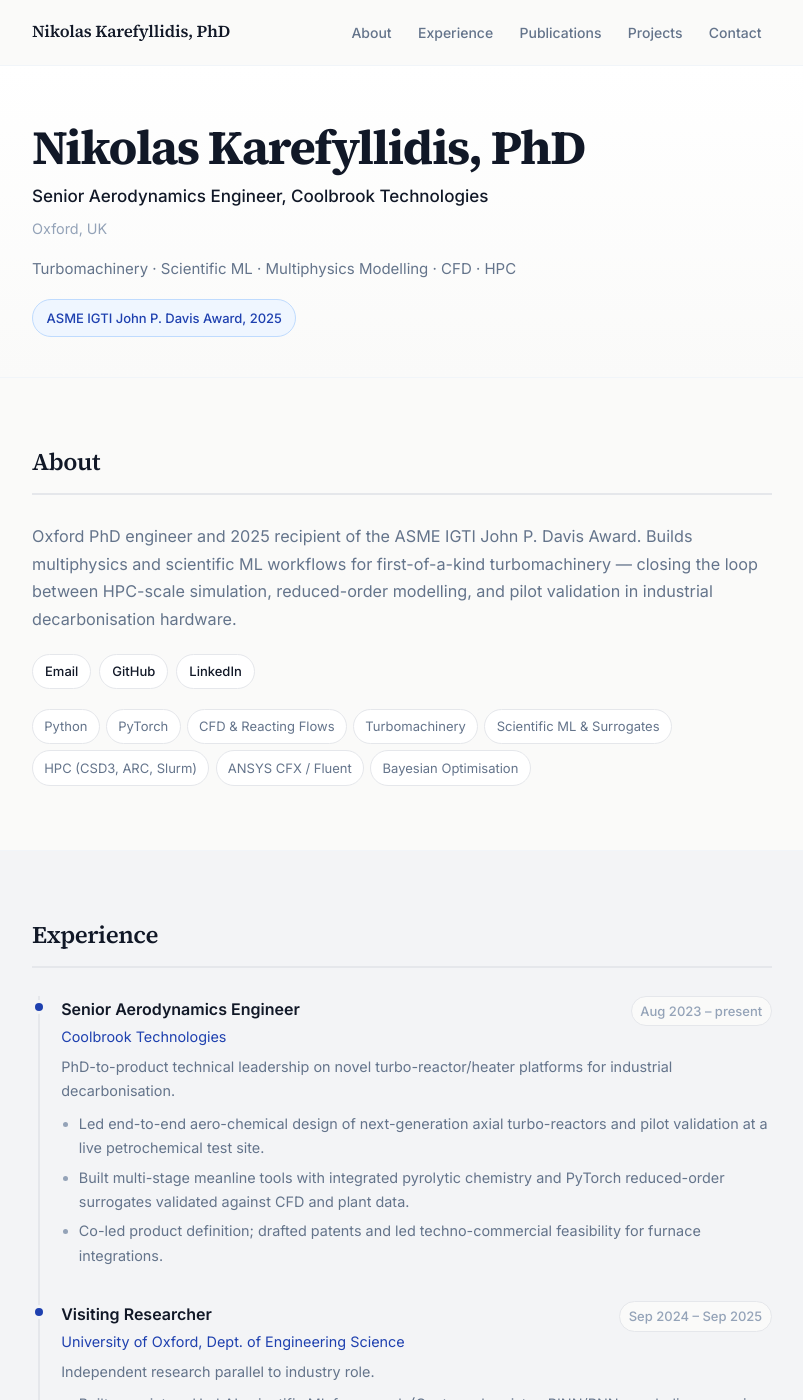
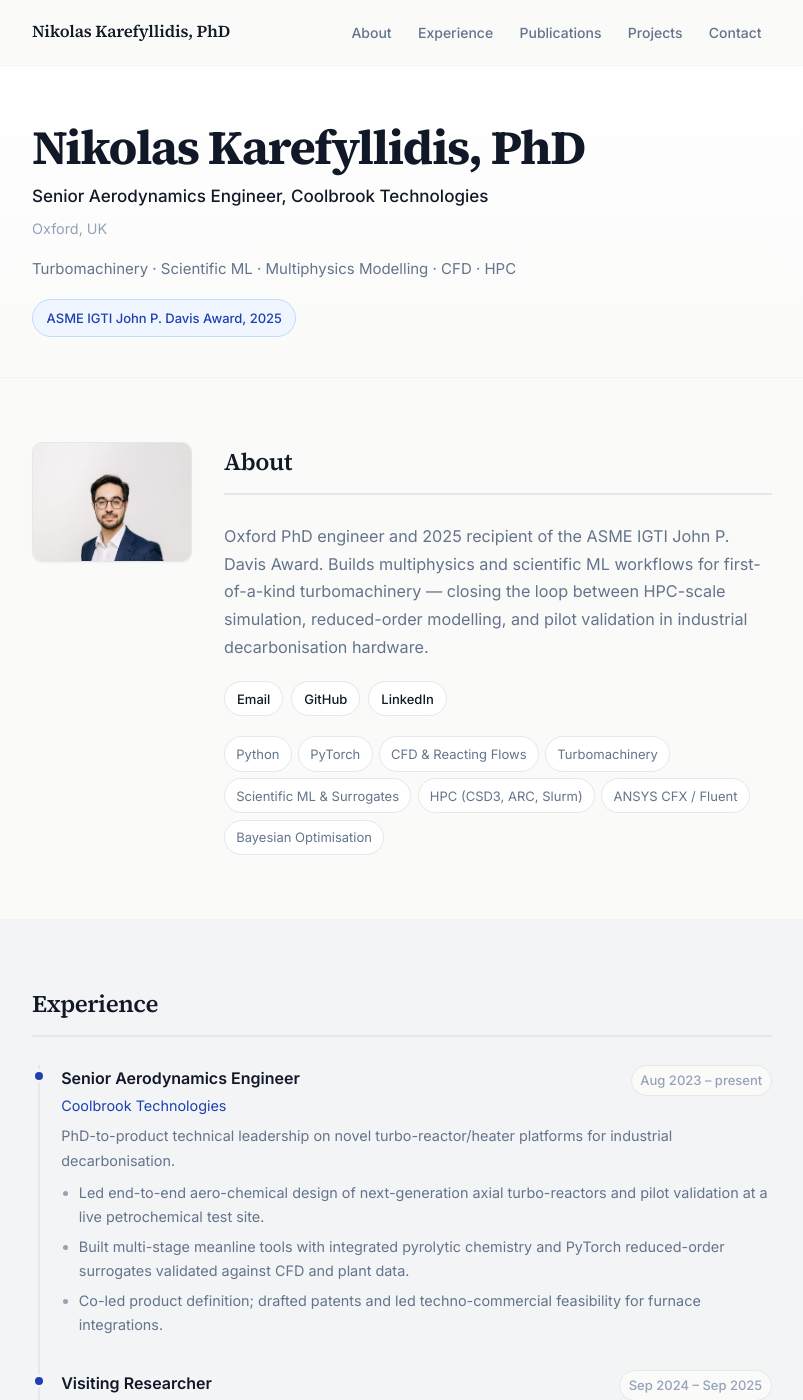
Before and after one commit to karefyllidis/karefyllidis.github.io, a Jekyll site: the page built from index.html, in a window 1280 px wide and 1400 px high. Shown: the whole window, without its empty margins (238-1041 px from the left). Built offline with Jekyll 4.4.1, drawn with Linux system fonts in a browser that asks for light colours.

Commit message:
Add cropped headshot to About section.
Use top half of profile photo with landscape-friendly layout.

Co-authored-by: Cursor <cursoragent@cursor.com>

```diff
--- a/_config.yml
+++ b/_config.yml
@@ -8,7 +8,7 @@ author:
   role: "Senior Aerodynamics Engineer, Coolbrook Technologies"
   location: "Oxford, UK"
   email: karefyllidis@gmail.com
-  image: ""
+  image: "/assets/images/headshot.jpg"
   bio: Oxford PhD engineer and 2025 recipient of the ASME IGTI John P. Davis Award. Builds multiphysics and scientific ML workflows for first-of-a-kind turbomachinery — closing the loop between HPC-scale simulation, reduced-order modelling, and pilot validation in industrial decarbonisation hardware.
   tagline: Turbomachinery · Scientific ML · Multiphysics Modelling · CFD · HPC
   featured_award:
--- a/assets/css/main.scss
+++ b/assets/css/main.scss
@@ -193,7 +193,7 @@ a {
 
 .about-grid {
   display: grid;
-  grid-template-columns: 148px 1fr;
+  grid-template-columns: 160px 1fr;
   gap: 2rem;
   align-items: start;
 }
@@ -203,10 +203,12 @@ a {
 }
 
 .profile-photo {
-  width: 148px;
-  height: 148px;
+  width: 160px;
+  height: auto;
+  aspect-ratio: 4 / 3;
   border-radius: var(--radius);
   object-fit: cover;
+  object-position: center 15%;
   border: 1px solid var(--color-border);
   box-shadow: var(--shadow-sm);
 }
```
Also changed, not shown: assets/images/headshot.jpg (added).
